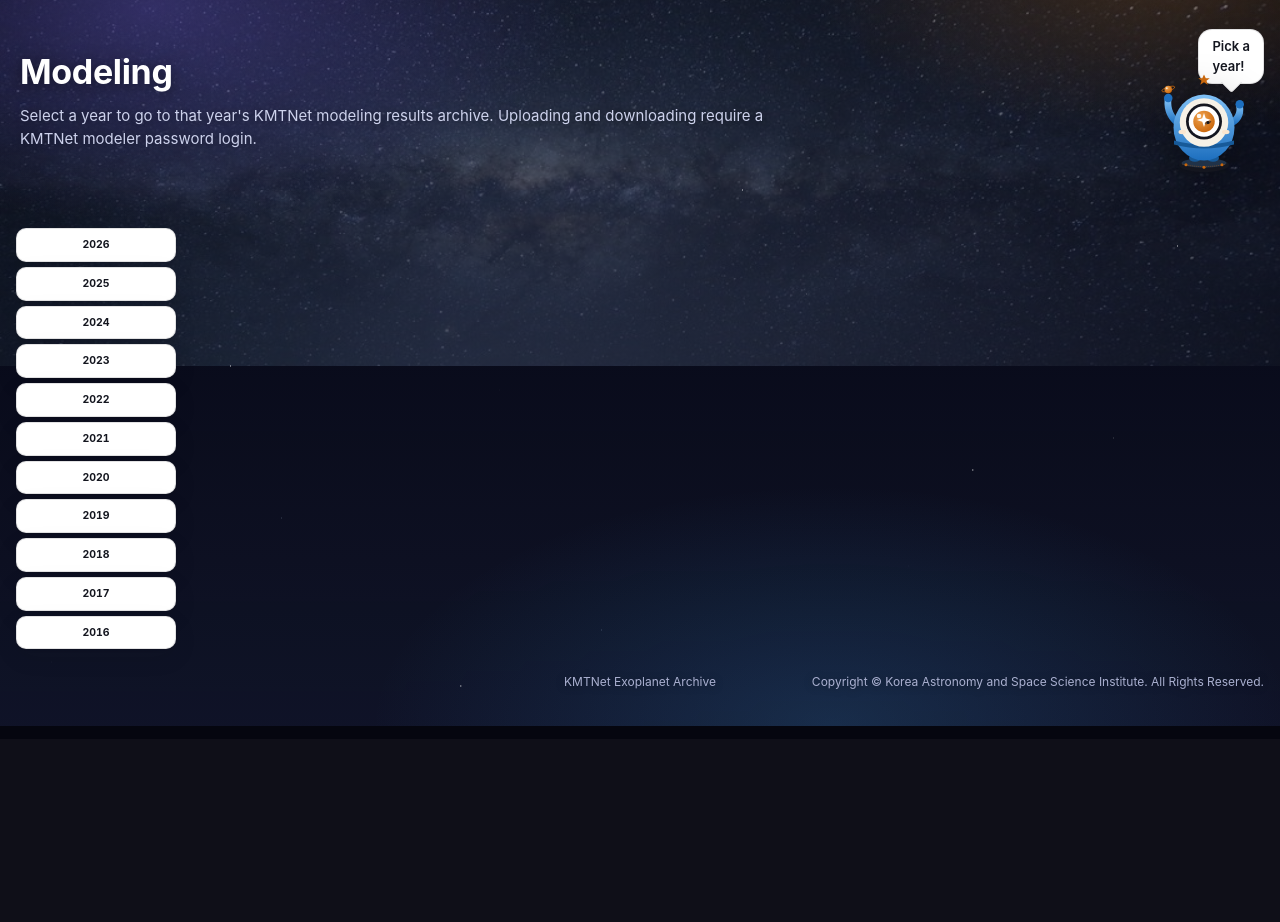
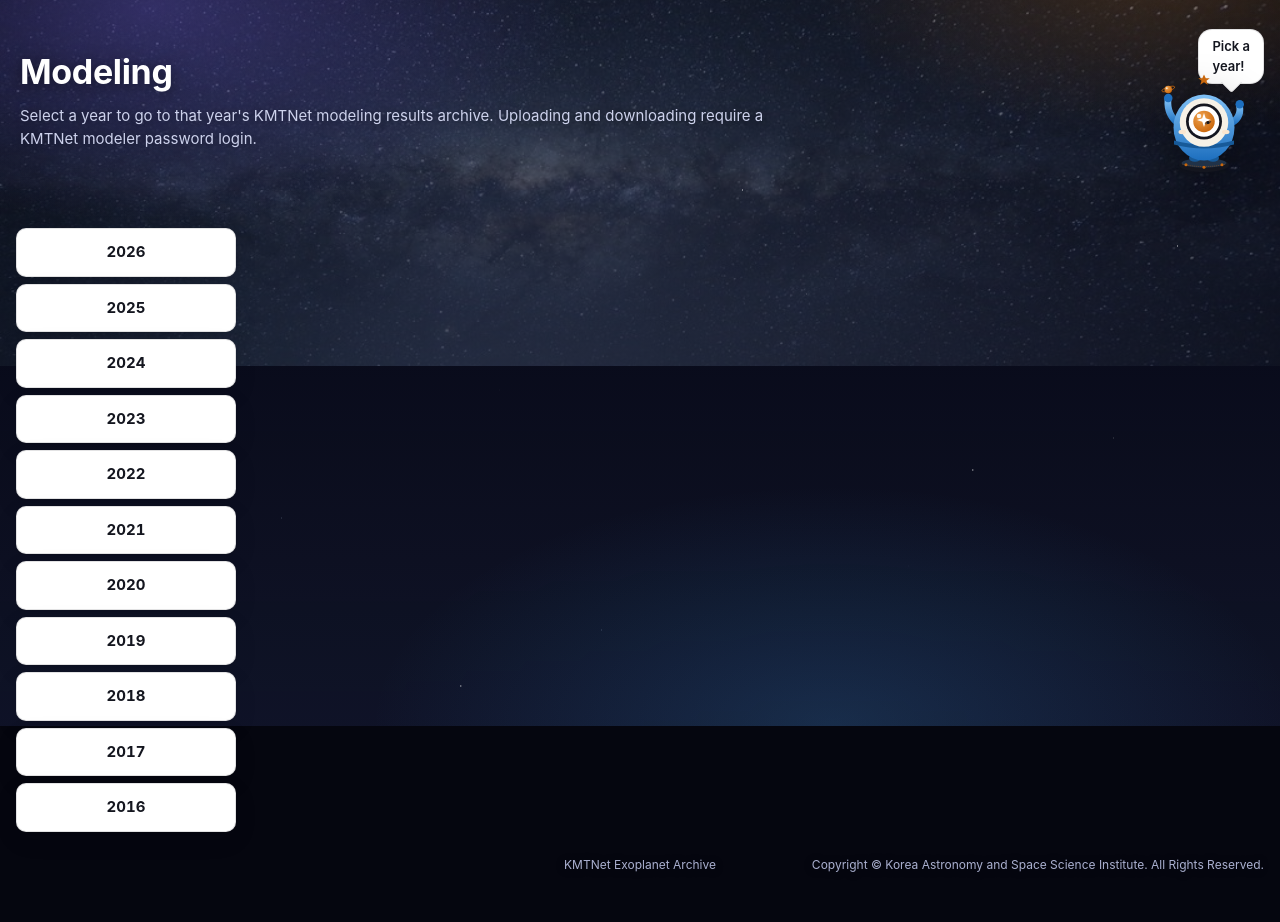
Before and after one commit to bulk17/ExoKMTNet, a PHP site: page /modeling.html in a window 1280 px wide. Shown: the part 74-996 px from the top of the page. Before the commit the page ends 800 px from the top, so only its background shows below. Run offline with PHP 8.4, Linux system fonts and the light colour scheme.

Commit message:
Bump Modeling year button size back up slightly
Half size was too small; split the difference (~70% of the original).

Co-Authored-By: Claude Sonnet 5 <noreply@anthropic.com>
Claude-Session: https://claude.ai/code/session_01RAVsNxWpCwsfMrRuYxU2jC

```diff
--- a/assets/css/style.css
+++ b/assets/css/style.css
@@ -914,15 +914,15 @@ table.data td.col-err {
 .year-list-grid {
   display: flex;
   flex-direction: column;
-  gap: 5px;
+  gap: 7px;
   margin-top: 24px;
-  max-width: 160px;
+  max-width: 220px;
 }
 
 .year-card {
   display: block;
   text-align: center;
-  padding: 8px 5px;
+  padding: 12px 7px;
   background: var(--bg-elev);
   border: 1px solid var(--border);
   border-radius: var(--radius);
@@ -931,7 +931,7 @@ table.data td.col-err {
   -webkit-backdrop-filter: var(--glass-blur);
   color: var(--text);
   text-decoration: none;
-  font-size: 10.5px;
+  font-size: 15px;
   font-weight: 700;
   font-variant-numeric: tabular-nums;
 }
```
